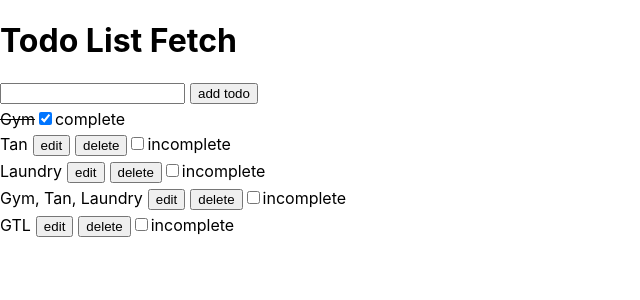
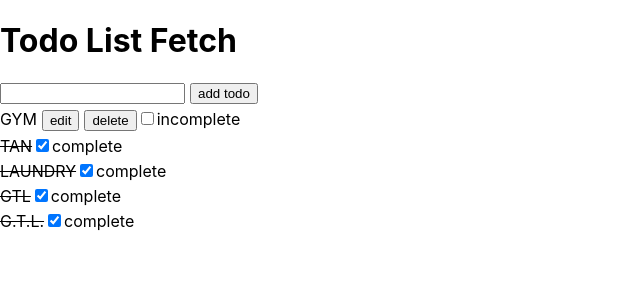
Before and after one commit to josephmasongsong/todo-list-fetch, a React (Create React App) app: page / in a window 1280 px wide. Shown: the top 300 px of the page, without its empty margins (0-640 px from the left). Built offline with nearby package versions, Linux system fonts and the light colour scheme; data requests are answered from the project's data file; the HTML template or start-up script is replaced by a standard one.

Commit message:
small refactor

```diff
--- a/db.json
+++ b/db.json
@@ -1,29 +1,29 @@
 {
   "todos": [
     {
-      "title": "Gym",
-      "complete": true,
+      "title": "GYM",
+      "complete": false,
       "id": 1
     },
     {
-      "title": "Tan",
-      "complete": false,
+      "title": "TAN",
+      "complete": true,
       "id": 2
     },
     {
-      "title": "Laundry",
-      "complete": false,
+      "title": "LAUNDRY",
+      "complete": true,
       "id": 3
     },
     {
-      "title": "Gym, Tan, Laundry",
-      "complete": false,
-      "id": 5
+      "title": "GTL",
+      "complete": true,
+      "id": 4
     },
     {
-      "title": "GTL",
-      "complete": false,
-      "id": 6
+      "title": "G.T.L.",
+      "complete": true,
+      "id": 5
     }
   ]
 }
--- a/src/components/TodoItem.tsx
+++ b/src/components/TodoItem.tsx
@@ -24,10 +24,10 @@ const TodoItem = ({
 }) => {
   const [editable, setEditable] = useState(false);
   const [title, setTitle] = useState(todo.title);
-  const [isChecked, setIsChecked] = useState(todo.complete);
+  const [complete, setComplete] = useState(todo.complete);
 
   const handleUpdate = () => {
-    updateTodo({ ...todo, title });
+    updateTodo({ ...todo, title, complete });
     setEditable(false);
   };
 
@@ -38,13 +38,13 @@ const TodoItem = ({
   };
 
   const handleCheck = () => {
-    updateTodo({ ...todo, complete: !isChecked });
-    setIsChecked(!isChecked);
+    updateTodo({ ...todo, title, complete: !complete });
+    setComplete(complete => !complete);
   };
 
   const todoItem = !editable ? (
-    <span style={todo.complete ? { textDecoration: 'line-through' } : {}}>
-      {todo.title}
+    <span style={complete ? { textDecoration: 'line-through' } : {}}>
+      {title}
     </span>
   ) : (
     <input
@@ -60,7 +60,7 @@ const TodoItem = ({
     <div style={{ marginTop: '5px' }}>
       {todoItem}
 
-      {!todo.complete && (
+      {!complete && (
         <button onClick={() => setEditable(!editable)} style={buttonStyle}>
           {editable ? 'cancel' : 'edit'}
         </button>
@@ -72,7 +72,7 @@ const TodoItem = ({
         </button>
       ) : (
         <>
-          {!todo.complete && (
+          {!complete && (
             <button onClick={() => deleteTodo(todo.id)} style={buttonStyle}>
               delete
             </button>
@@ -82,10 +82,10 @@ const TodoItem = ({
             <input
               type="checkbox"
               name="complete"
-              checked={isChecked}
+              checked={complete}
               onChange={handleCheck}
             />
-            {!todo.complete ? 'incomplete' : 'complete'}
+            {!complete ? 'incomplete' : 'complete'}
           </label>
         </>
       )}
```
Also changed, not shown: src/App.tsx (+10 -2 lines).
